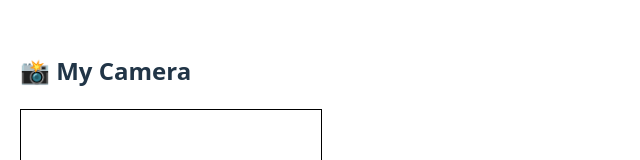
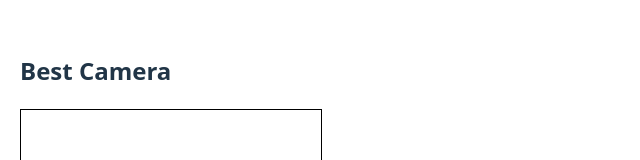
Before and after one commit to Nizami11/Camera, a React (Vite) app in the folder photocap/: page / in a window 1280 px wide. Shown: the part 170-330 px from the top of the page, without its empty margins (0-640 px from the left). Built offline with nearby package versions, Linux system fonts and the light colour scheme.

Commit message:
checking

```diff
--- a/photocap/src/CameraCapture.jsx
+++ b/photocap/src/CameraCapture.jsx
@@ -89,7 +89,7 @@ const CameraCapture = () => {
 
   return (
     <div style={{ padding: '20px' }}>
-      <h2>📸 My Camera</h2>
+      <h2>Best Camera</h2>
 
       <video
         ref={videoRef}
```
